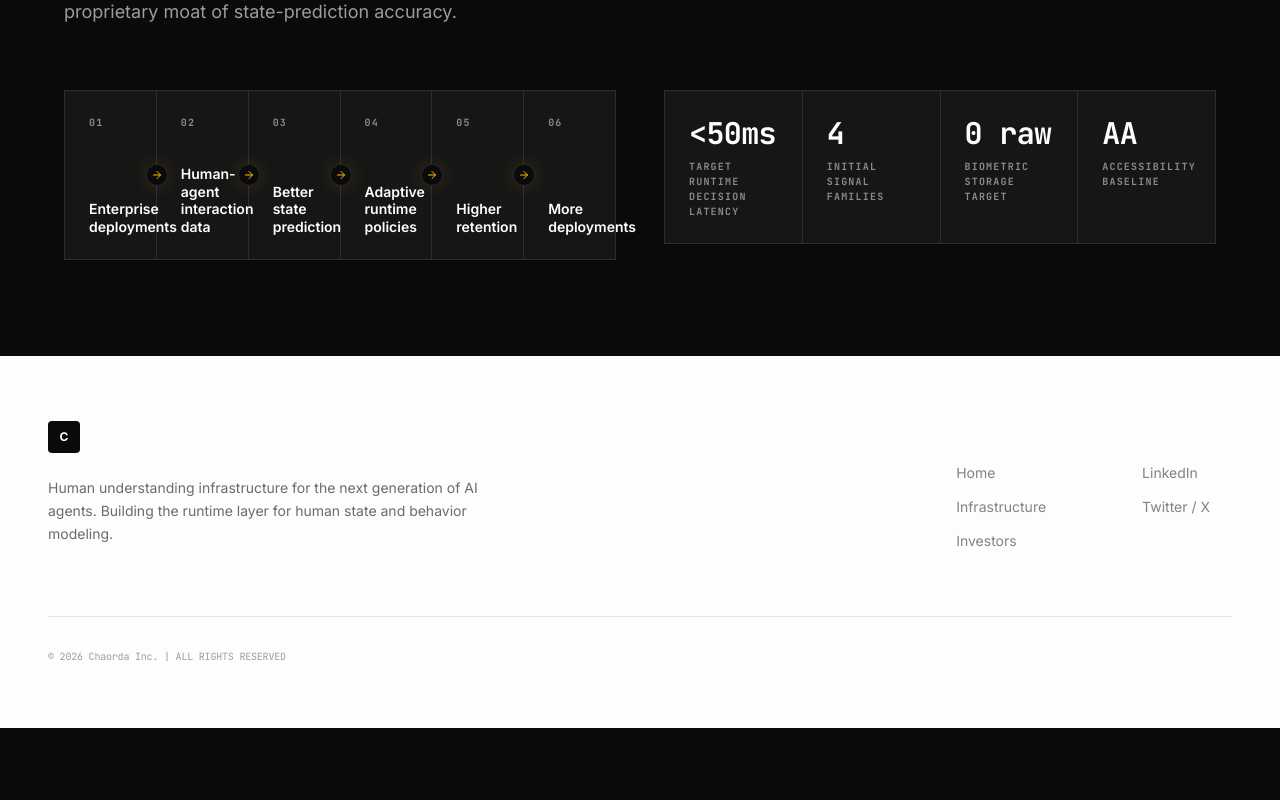
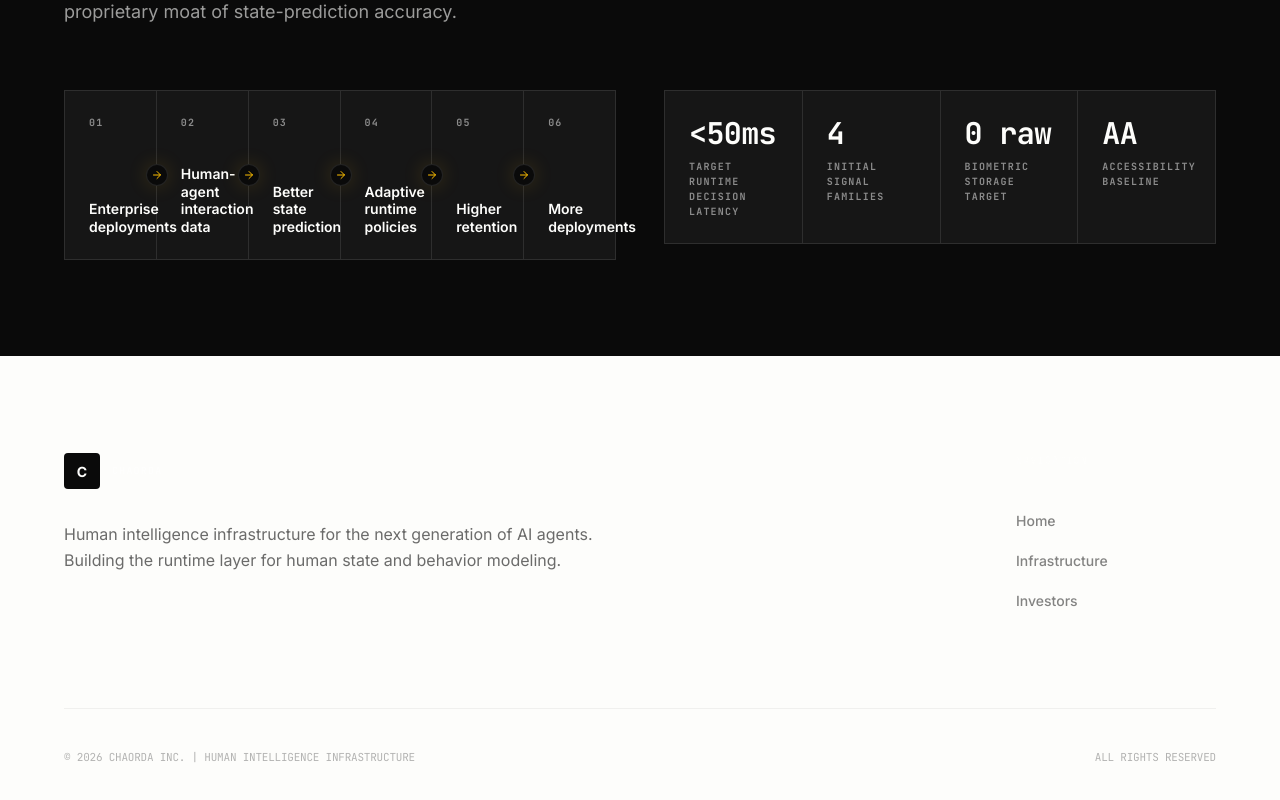
Before and after one commit to chaordaedu/chaorda-newsite-260604, a Next.js app: page / in a window 1280 px wide. Shown: the part 5717-6517 px from the top of the page. Before the commit the page ends 6445 px from the top, so only its background shows below. Built offline with nearby package versions, Linux system fonts and the light colour scheme.

Commit message:
update website

```diff
--- a/components/site-footer.tsx
+++ b/components/site-footer.tsx
@@ -3,29 +3,29 @@ import { navItems } from "@/lib/content";
 
 export function SiteFooter() {
   return (
-    <footer className="border-t border-boundary bg-porcelain px-6 py-16 text-ink sm:px-10 lg:px-12">
-      <div className="mx-auto flex h-full max-w-7xl flex-col justify-between gap-12 lg:flex-row">
-        <div>
-          <div className="flex items-center gap-2.5">
-            <span className="grid size-8 place-items-center rounded bg-ink text-[12px] font-bold text-porcelain">
+    <footer className="border-t border-boundary bg-porcelain px-6 py-16 text-ink sm:px-10 lg:px-16 lg:py-24">
+      <div className="mx-auto flex max-w-7xl flex-col justify-between gap-16 lg:flex-row">
+        <div className="max-w-xl">
+          <div className="flex items-center gap-3">
+            <span className="grid size-9 place-items-center rounded bg-ink text-[14px] font-bold text-porcelain">
               C
             </span>
-            <span className="technical-label text-ink tracking-widest text-xs">Chaorda</span>
+            <span className="technical-label text-ink tracking-[0.3em] text-sm font-bold">Chaorda</span>
           </div>
-          <p className="mt-6 max-w-md text-sm leading-relaxed text-ink/60">
-            Human understanding infrastructure for the next generation of AI agents.
+          <p className="mt-8 text-base leading-relaxed text-ink/60">
+            Human intelligence infrastructure for the next generation of AI agents.
             Building the runtime layer for human state and behavior modeling.
           </p>
         </div>
-        <div className="grid grid-cols-2 gap-12 sm:gap-24">
-          <div>
-            <h2 className="technical-label text-ink font-bold">Navigation</h2>
-            <ul className="mt-6 grid gap-2.5">
+
+        <div className="flex flex-col gap-10 sm:min-w-[200px]">
+          <h2 className="technical-label text-ink font-bold opacity-40">Navigation</h2>
+          <ul className="grid grid-cols-2 gap-x-12 gap-y-4 sm:grid-cols-1">
             {navItems.map((item) => (
               <li key={item.href}>
                 <Link
                   href={item.href}
-                    className="text-sm text-ink/50 transition hover:text-ink"
+                  className="text-sm font-medium text-ink/50 transition-colors hover:text-ink"
                 >
                   {item.label}
                 </Link>
@@ -33,23 +33,17 @@ export function SiteFooter() {
             ))}
           </ul>
         </div>
-          <div>
-            <h2 className="technical-label text-ink font-bold">Connect</h2>
-            <ul className="mt-6 grid gap-2.5">
-              <li>
-                <a href="#" className="text-sm text-ink/50 hover:text-ink">LinkedIn</a>
-              </li>
-              <li>
-                <a href="#" className="text-sm text-ink/50 hover:text-ink">Twitter / X</a>
-              </li>
-            </ul>
       </div>
+
+      <div className="mx-auto mt-24 max-w-7xl border-t border-ink/5 pt-10">
+        <div className="flex flex-col justify-between gap-6 sm:flex-row sm:items-center">
+          <p className="mono-table text-[11px] text-ink/30 tracking-widest uppercase">
+            © 2026 Chaorda Inc. | Human Intelligence Infrastructure
+          </p>
+          <p className="mono-table text-[11px] text-ink/30 tracking-widest uppercase">
+            All Rights Reserved
+          </p>
         </div>
-      </div>
-      <div className="mx-auto mt-16 max-w-7xl border-t border-ink/10 pt-8">
-        <p className="mono-table text-[10px] text-ink/40 tracking-wider">
-          © 2026 Chaorda Inc. | ALL RIGHTS RESERVED
-        </p>
       </div>
     </footer>
   );
```
Lines whose indentation alone changed are shown as unchanged.
